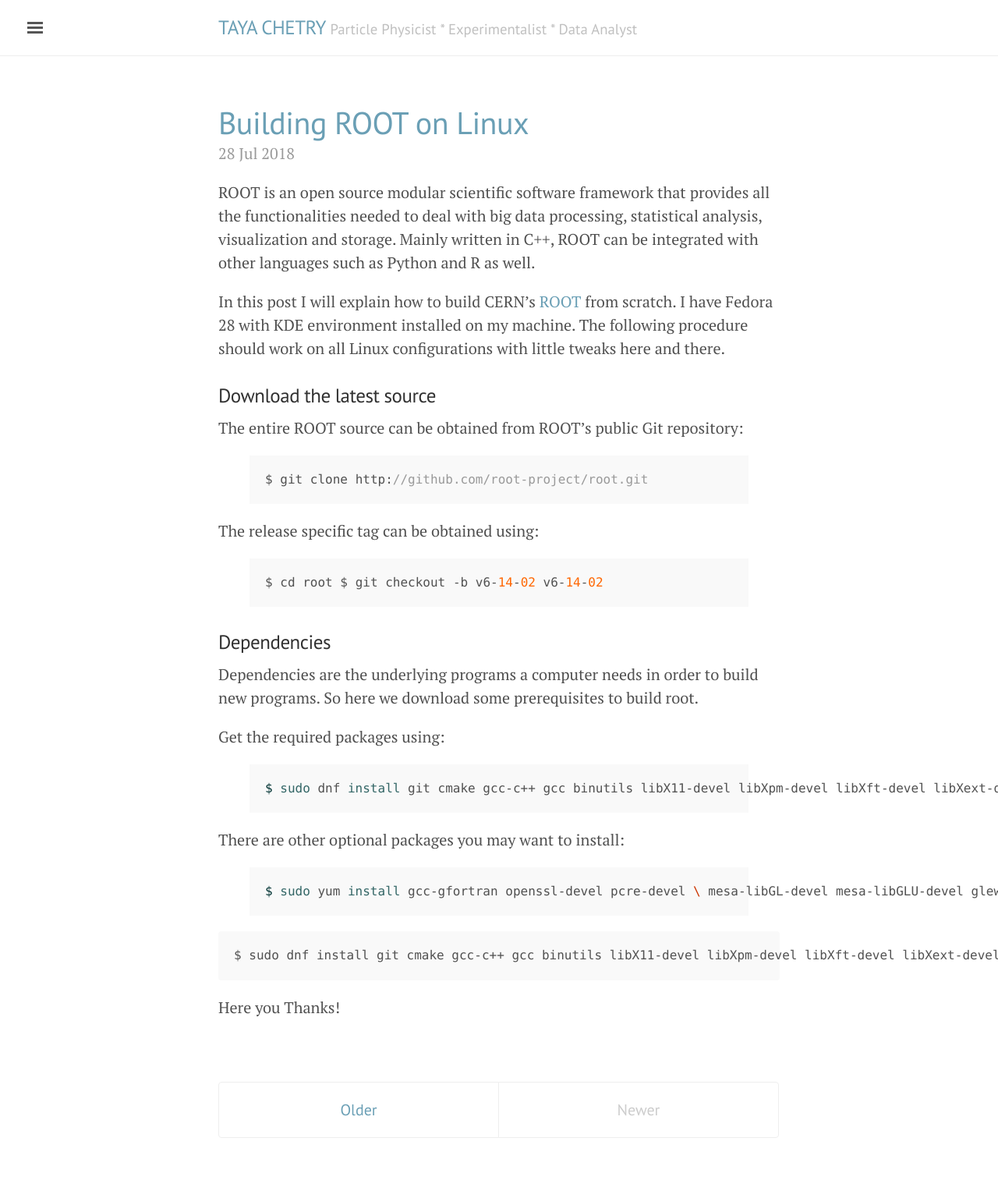
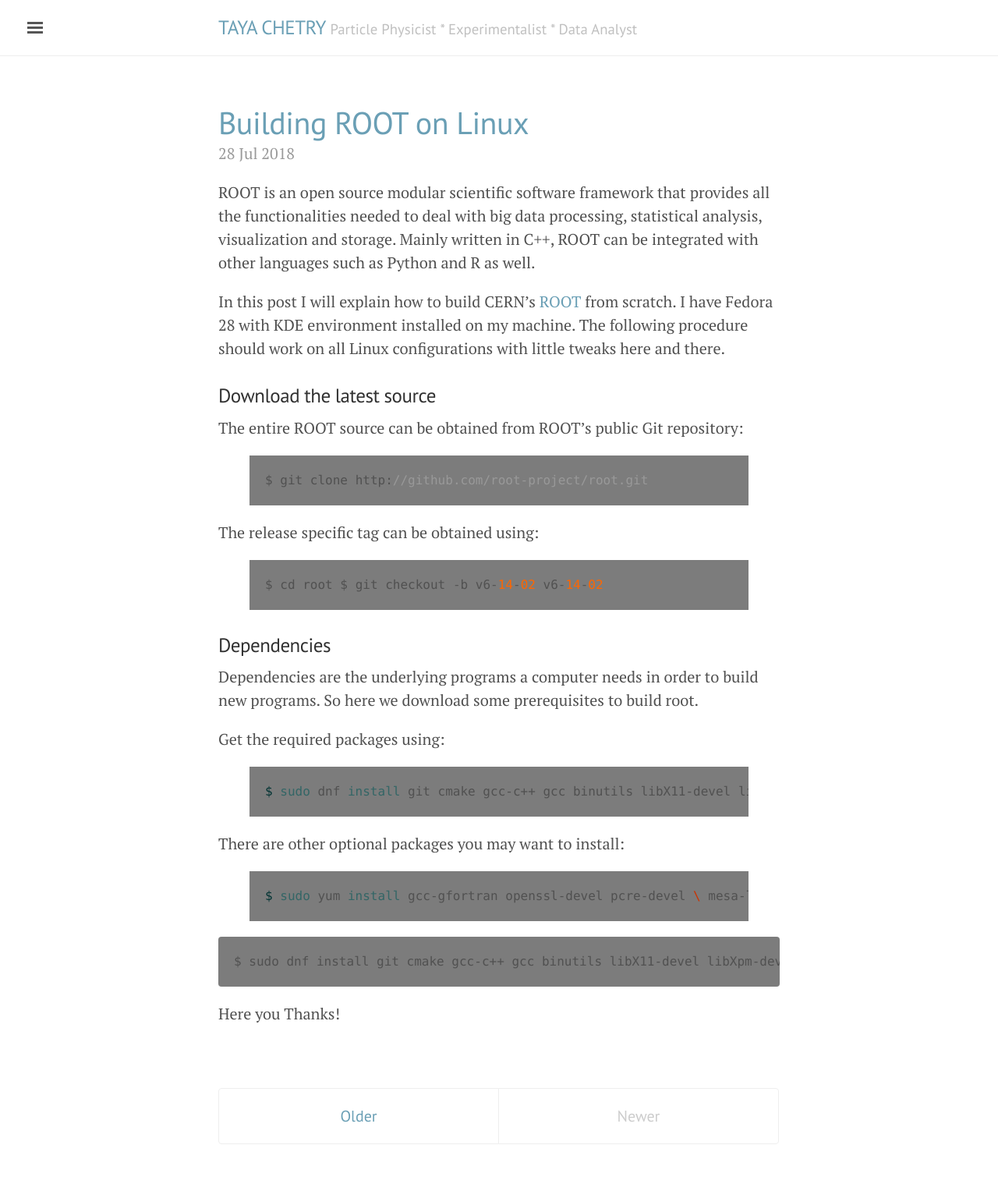
Before and after one commit to tchetry/tchetry.github.io, a Jekyll site: the page built from index.html, in a window 1280 px wide. Shown: the whole page at 78% size. Built offline with Jekyll 4.4.1, drawn with Linux system fonts in a browser that asks for light colours; the list of posts is cut into pages by our own code.

Commit message:
edit css

```diff
--- a/public/css/poole.css
+++ b/public/css/poole.css
@@ -156,7 +156,7 @@ code {
   padding: .25em .5em;
   font-size: 85%;
   color: #bf616a;
-  background-color: #f9f9f9;
+  background-color: #7C7C7C;
   border-radius: 3px;
 }
 pre {
@@ -169,9 +169,20 @@ pre {
   white-space: pre;
   /*white-space: pre-wrap;*/
   white-space: nowrap;
-  word-break: break-all;
-  word-wrap: break-word;
-  background-color: #f9f9f9;
+  /*word-break: break-all;*/
+  /*word-wrap: break-word;*/
+  background-color: #7C7C7C;
+  line-height: 1.5;
+  overflow-x: auto;
+  &::-webkit-scrollbar {
+    height: 12px;
+    background-color: #34362e;
+    border-radius: 0 0 4px 4px;
+  }
+  &::-webkit-scrollbar-thumb:horizontal {
+    background-color: #6a6d5d;
+    @include rounded(4px);
+  }
 }
 pre code {
   padding: 0;
```
